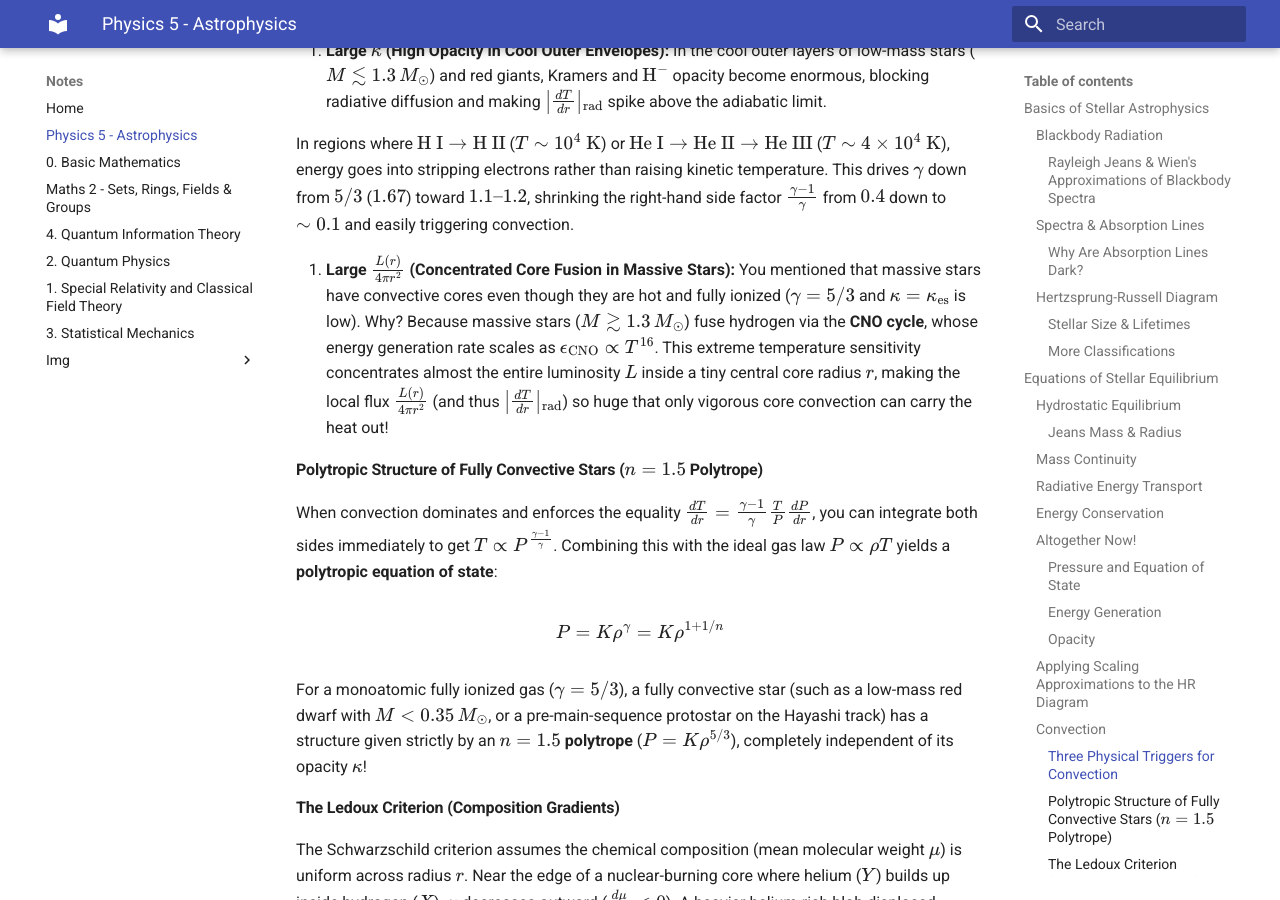
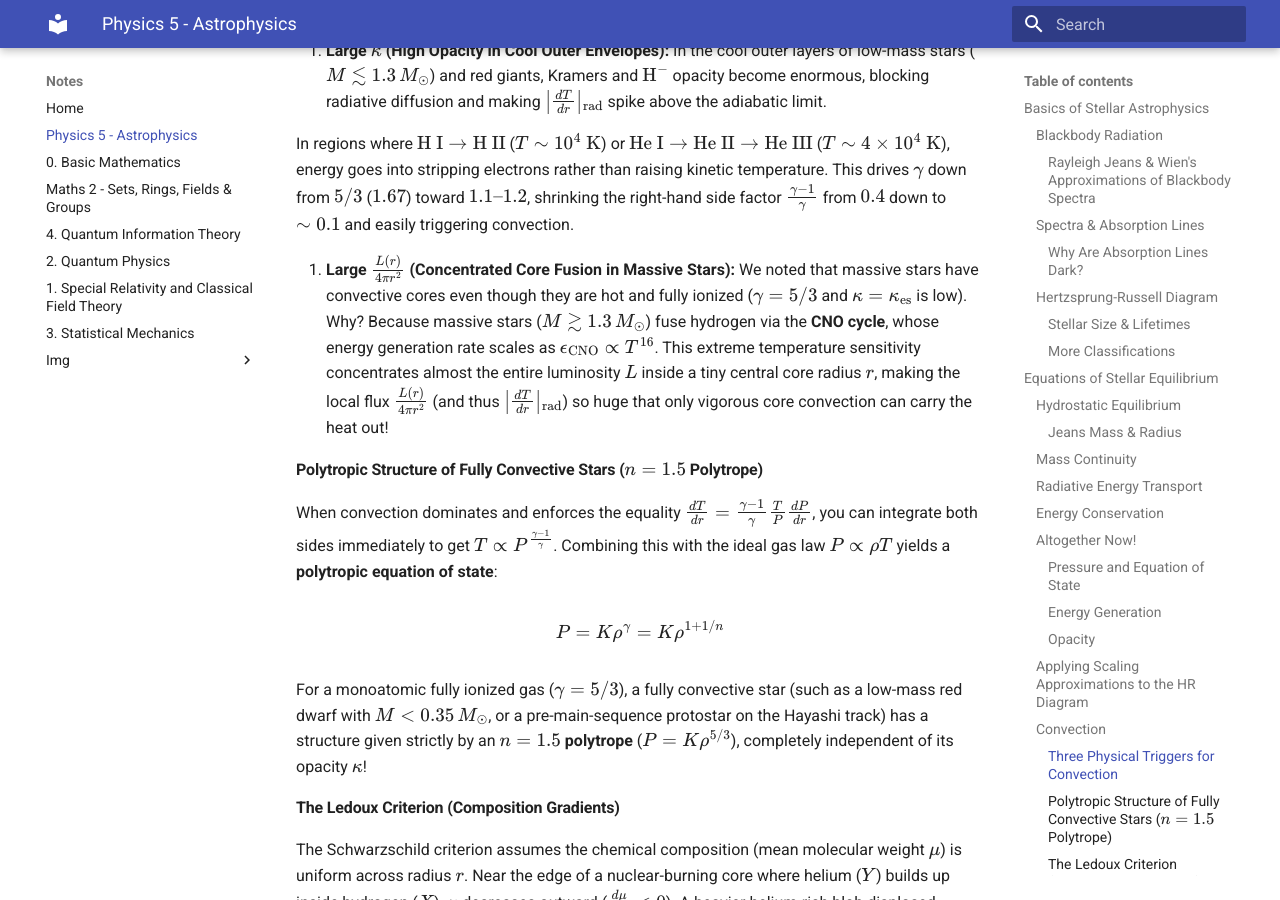
Before and after one commit to regstuff/notes, an MkDocs documentation site: the page built from docs/Physics_Astrophysics.md, in a window 1280 px wide and 900 px high, scrolled down 45264 px. Built offline with MkDocs 1.6.1 and Material for MkDocs 9.7.7, drawn with Linux system fonts in a browser that asks for light colours.

Commit message:
Update Physics_Astrophysics.md

```diff
--- a/docs/Physics_Astrophysics.md
+++ b/docs/Physics_Astrophysics.md
@@ -971,7 +971,7 @@ against the adiabatic threshold $\left\vert{}\frac{dT}{dr}\right\vert{}_{\text{a
 
 In regions where $\text{H I} \to \text{H II}$ ($T \sim 10^4\text{ K}$) or $\text{He I} \to \text{He II} \to \text{He III}$ ($T \sim 4 \times 10^4\text{ K}$), energy goes into stripping electrons rather than raising kinetic temperature. This drives $\gamma$ down from $5/3$ ($1.67$) toward $1.1\text{–}1.2$, shrinking the right-hand side factor $\frac{\gamma - 1}{\gamma}$ from $0.4$ down to $\sim 0.1$ and easily triggering convection.
 
-3.  **Large $\frac{L(r)}{4\pi r^2}$ (Concentrated Core Fusion in Massive Stars):** You mentioned that massive stars have convective cores even though they are hot and fully ionized ($\gamma = 5/3$ and $\kappa = \kappa_{\text{es}}$ is low). Why? Because massive stars ($M \gtrsim 1.3\,M_\odot$) fuse hydrogen via the **CNO cycle**, whose energy generation rate scales as $\epsilon_{\text{CNO}} \propto T^{16}$. This extreme temperature sensitivity concentrates almost the entire luminosity $L$ inside a tiny central core radius $r$, making the local flux $\frac{L(r)}{4\pi r^2}$ (and thus $\left\vert{}\frac{dT}{dr}\right\vert{}_{\text{rad}}$) so huge that only vigorous core convection can carry the heat out!
+3.  **Large $\frac{L(r)}{4\pi r^2}$ (Concentrated Core Fusion in Massive Stars):** We noted that massive stars have convective cores even though they are hot and fully ionized ($\gamma = 5/3$ and $\kappa = \kappa_{\text{es}}$ is low). Why? Because massive stars ($M \gtrsim 1.3\,M_\odot$) fuse hydrogen via the **CNO cycle**, whose energy generation rate scales as $\epsilon_{\text{CNO}} \propto T^{16}$. This extreme temperature sensitivity concentrates almost the entire luminosity $L$ inside a tiny central core radius $r$, making the local flux $\frac{L(r)}{4\pi r^2}$ (and thus $\left\vert{}\frac{dT}{dr}\right\vert{}_{\text{rad}}$) so huge that only vigorous core convection can carry the heat out!
 
 #### Polytropic Structure of Fully Convective Stars ($n = 1.5$ Polytrope)
 
```
